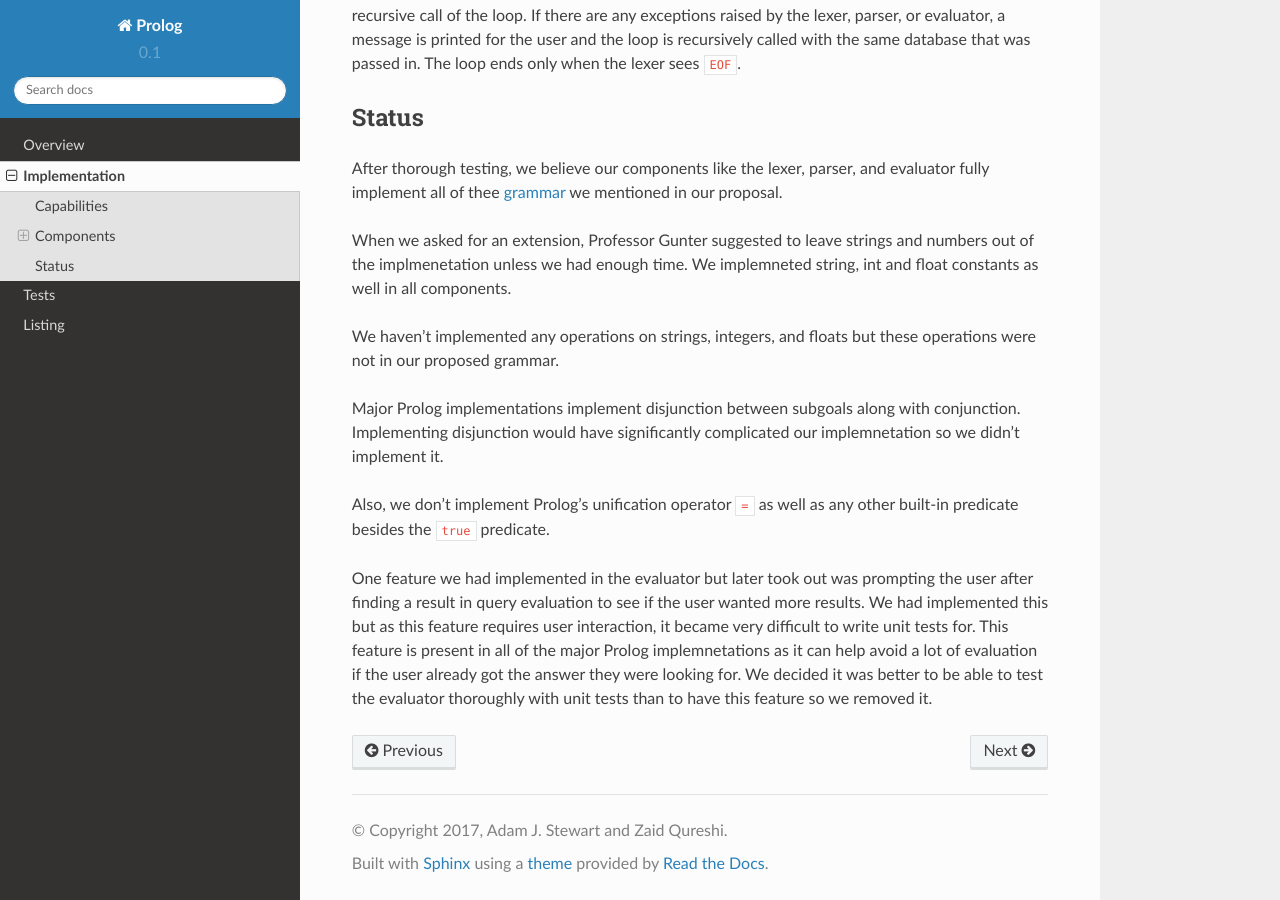
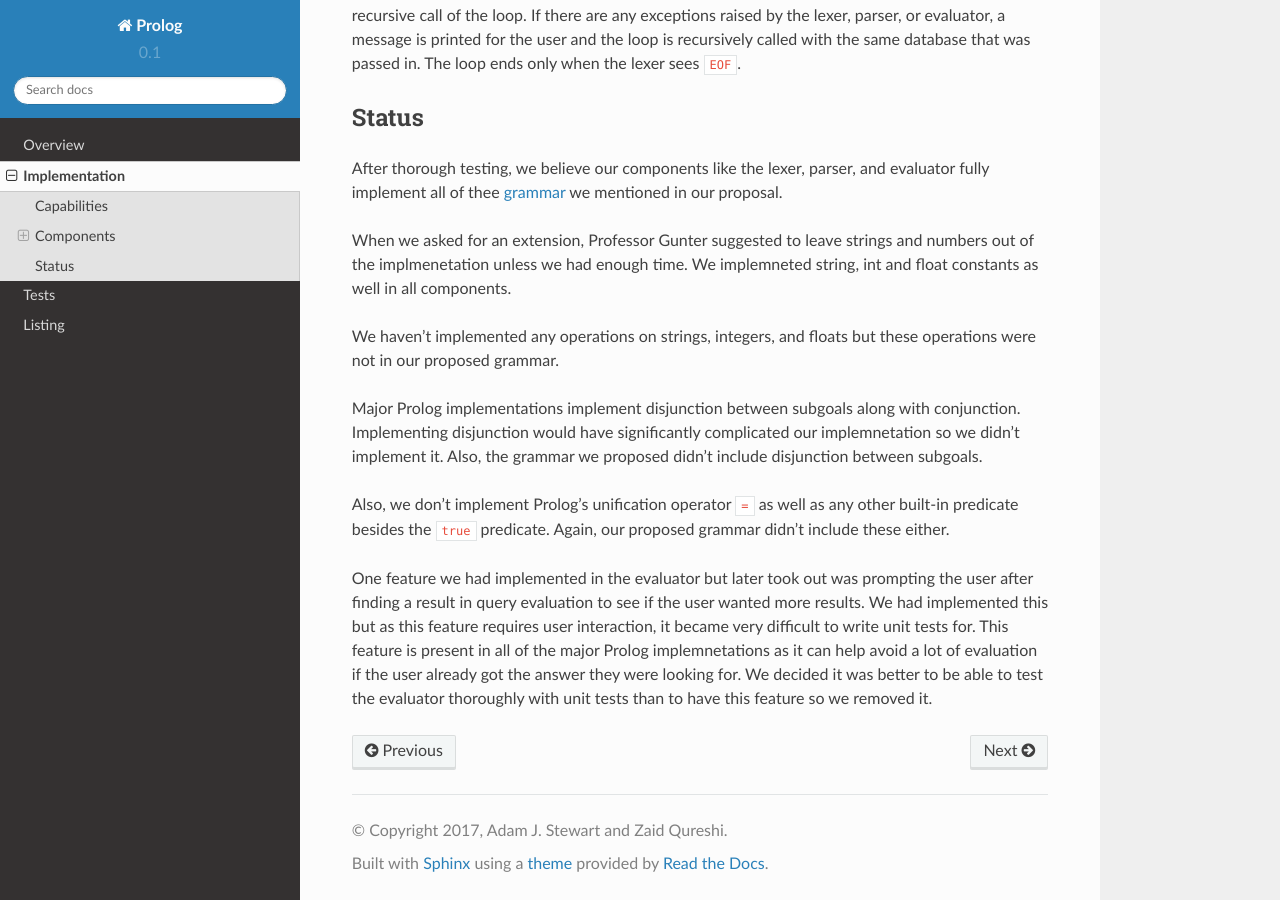
Before and after one commit to adamjstewart/prolog, a Sphinx documentation site: the page built from docs/implementation.rst, in a window 1280 px wide and 900 px high, scrolled down 8643 px. Built offline with Sphinx 7.4.7 and the Read the Docs theme 2.0.0, drawn with Linux system fonts in a browser that asks for light colours.

Commit message:
added some more comparison in status

```diff
--- a/docs/implementation.rst
+++ b/docs/implementation.rst
@@ -331,8 +331,8 @@ When we asked for an extension, Professor Gunter suggested to leave strings and
 We haven't implemented any operations on strings, integers, and floats but these operations were not in our proposed grammar.
 
 
-Major Prolog implementations implement disjunction between subgoals along with conjunction. Implementing disjunction would have significantly complicated our implemnetation so we didn't implement it.
+Major Prolog implementations implement disjunction between subgoals along with conjunction. Implementing disjunction would have significantly complicated our implemnetation so we didn't implement it. Also, the grammar we proposed didn't include disjunction between subgoals.
 
-Also, we don't implement Prolog's unification operator ``=`` as well as any other built-in predicate besides the ``true`` predicate.
+Also, we don't implement Prolog's unification operator ``=`` as well as any other built-in predicate besides the ``true`` predicate. Again, our proposed grammar didn't include these either.
 
 One feature we had implemented in the evaluator but later took out was prompting the user after finding a result in query evaluation to see if the user wanted more results. We had implemented this but as this feature requires user interaction, it became very difficult to write unit tests for. This feature is present in all of the major Prolog implemnetations as it can help avoid a lot of evaluation if the user already got the answer they were looking for. We decided it was better to be able to test the evaluator thoroughly with unit tests than to have this feature so we removed it.
```
